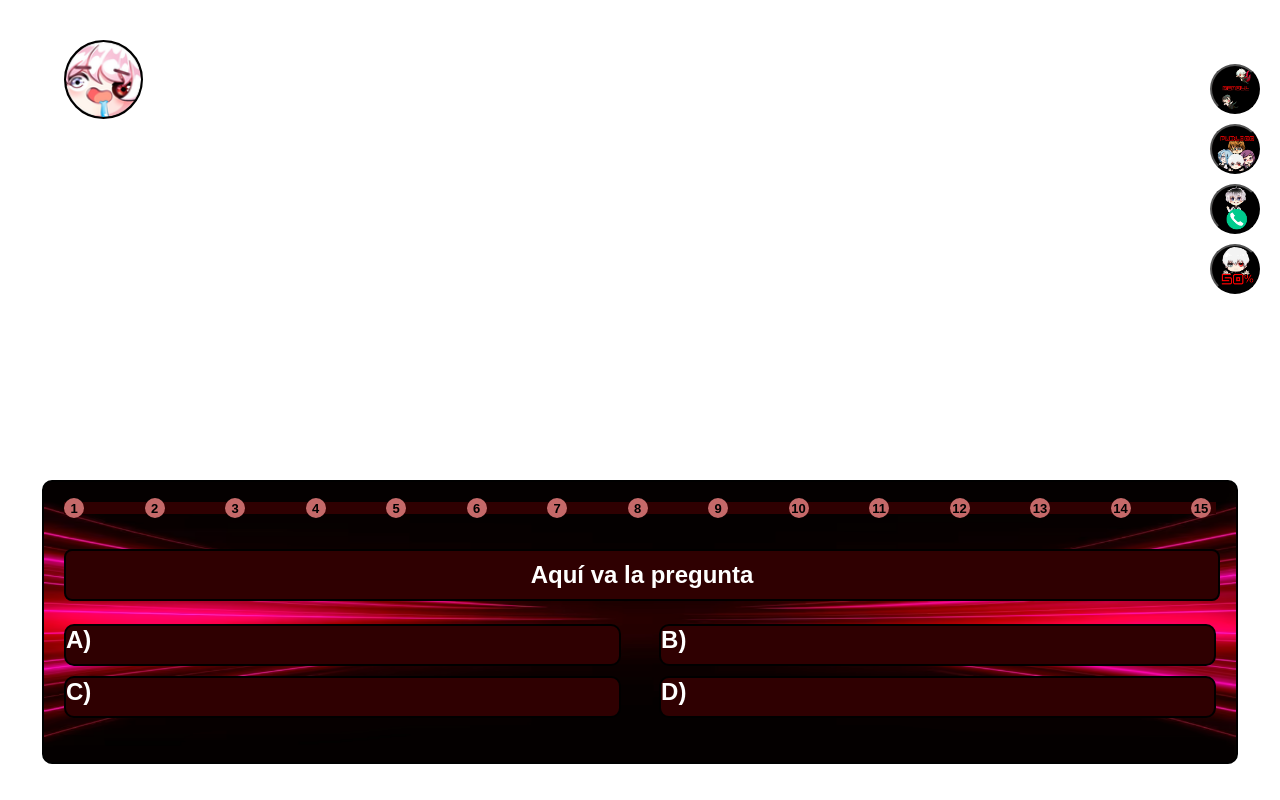
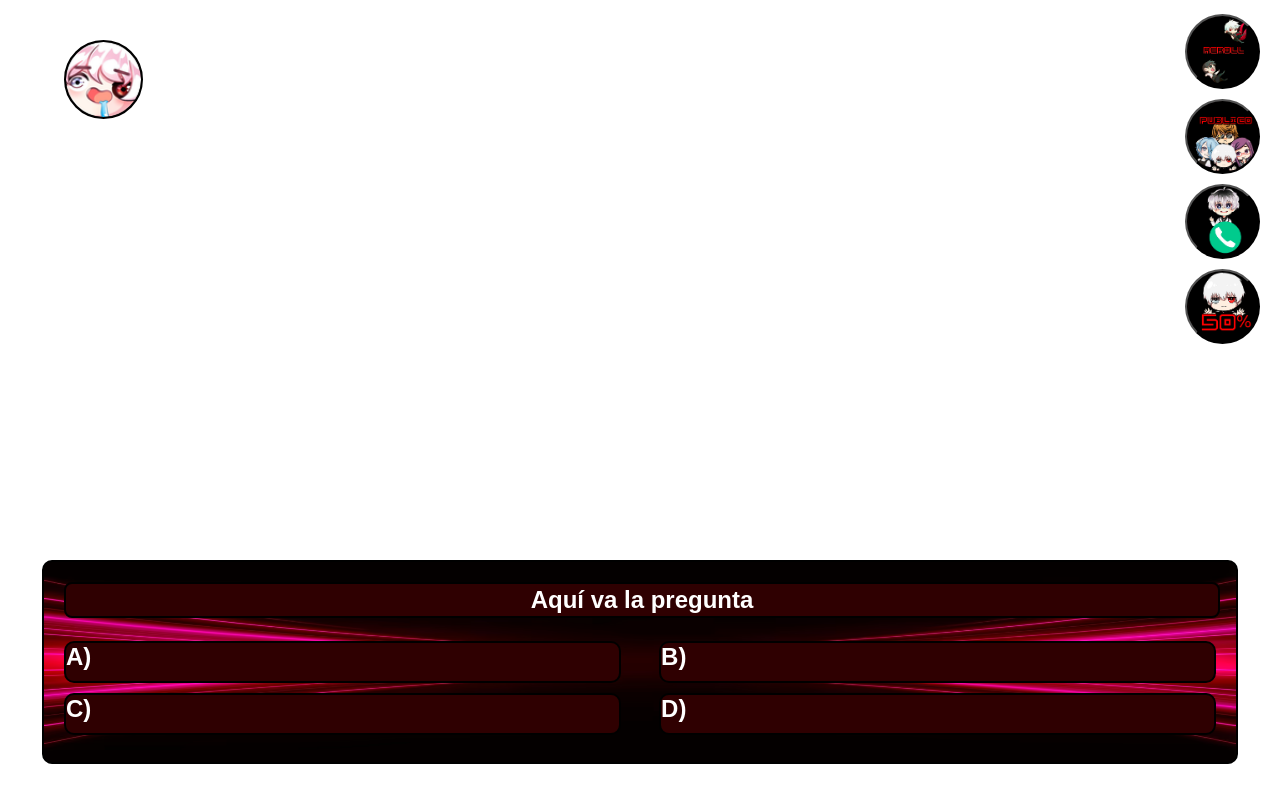
Before and after one commit to iByN8/MillonarioKaneki, a plain HTML site: page index.html in a window 1280 px wide. Drawn offline with Linux system fonts and the light colour scheme.

Commit message:
Update estilos.css

```diff
--- a/estilos.css
+++ b/estilos.css
@@ -22,7 +22,7 @@ body{
 }
 .panel_conjunto {
     position: absolute;
-    top: 60%;
+    top: 70%;
     left: 50%;
     transform: translateX(-50%);
     border: 2px solid #000000;
@@ -32,7 +32,7 @@ body{
     color: #000000;
     text-align: center;
     width: 90%;
-    height: 30%;
+    height: 20%;
     display: flex;
     flex-direction: column;
 	background-image: url(diseños/modern-abstract-highspeed-light-motion-effect-black-background-vector-illustration_54768-568.avif);
@@ -124,8 +124,8 @@ body{
 }
 
 .comodin {
-    width: 50px;
-    height: 50px;
+    width: 75px;
+    height: 75px;
     border-radius: 50%;
     margin-bottom: 10px;
     justify-content: center;
@@ -138,7 +138,7 @@ body{
 	justify-content: space-between;
     align-items: center;
 	margin-bottom: 3%;
-    display: flex;
+    display: none;
     background-color: rgb(47, 0, 1);
 }
 
```
